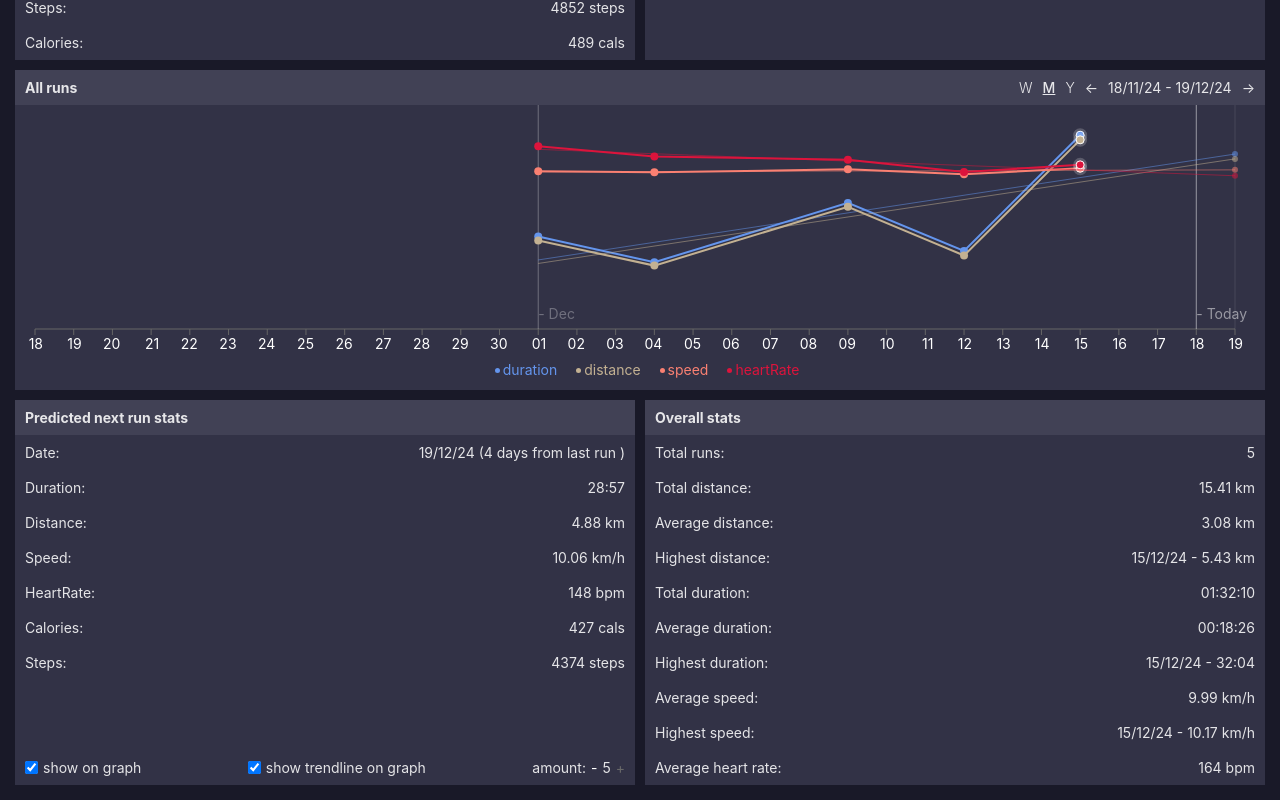
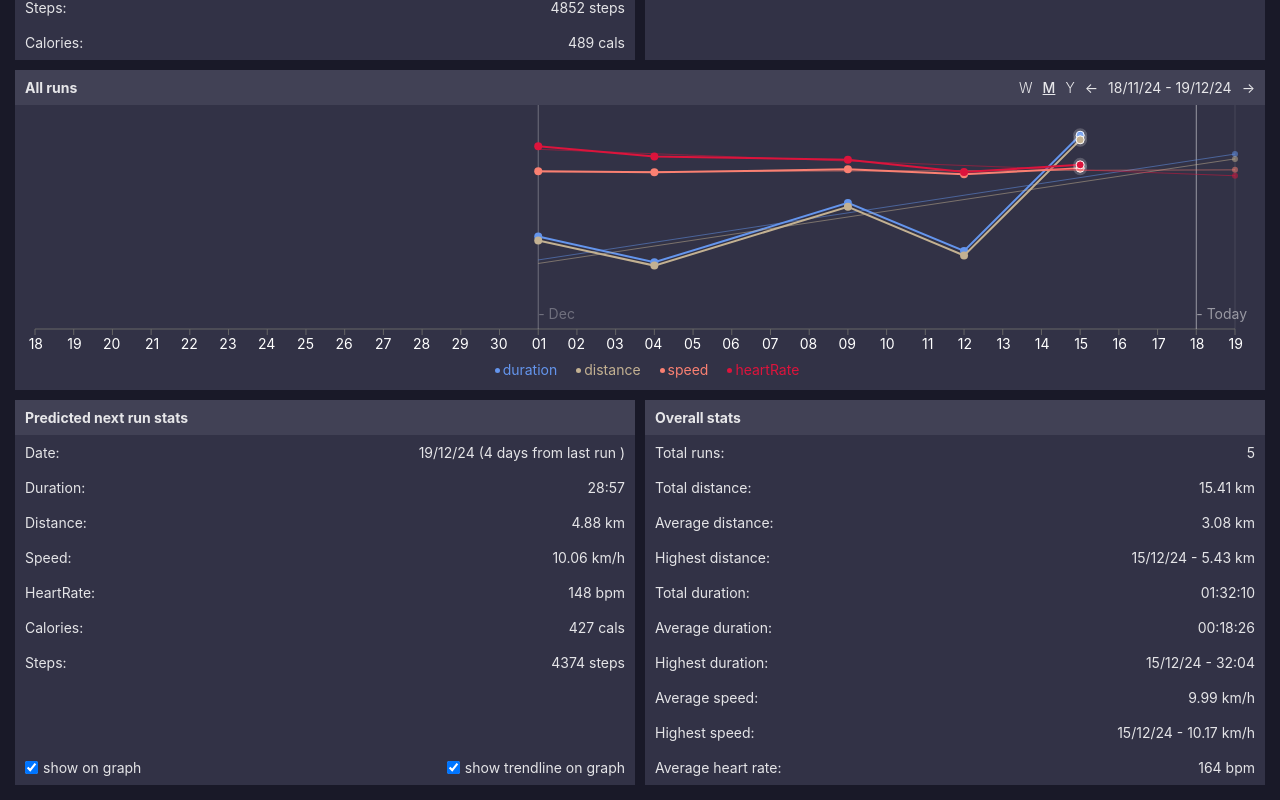
Before and after one commit to daefron/run-tracker, a React (Vite) app: page / in a window 1280 px wide. Shown: the part 770-1570 px from the top of the page. Built offline with nearby package versions, Linux system fonts and the light colour scheme.

Commit message:
reverted last prediction change

```diff
--- a/src/Components/AllChart.jsx
+++ b/src/Components/AllChart.jsx
@@ -2,7 +2,6 @@ import { dateArrayToRender, trendLine, dateFiller } from "../Tools.jsx";
 import {
   ResponsiveContainer,
   LineChart,
-  CartesianGrid,
   Line,
   ReferenceLine,
   Legend,
@@ -321,7 +320,10 @@ export function AllChart({
         </div>
       </div>
       <ResponsiveContainer>
-        <LineChart margin={{ top: 0, left: 20, right: 30, bottom: 10 }} data={chartData}>
+        <LineChart
+          margin={{ top: 0, left: 20, right: 30, bottom: 10 }}
+          data={chartData}
+        >
           <Legend content={<SmallerLegend />} />
           <XAxis dataKey="date" tick={<SmallerAxisTick />} />
           <YAxis yAxisId="duration" domain={[0, "dataMax + 300000"]} hide />
--- a/src/Components/Generic/NumberInput.jsx
+++ /dev/null
@@ -1,34 +0,0 @@
-export function NumberIncrementor({ type, state, setState, text, runs }) {
-  function incrementUp() {
-    if (state + 1 <= runs.length) {
-      setState(state + 1);
-    }
-  }
-  function incrementDown() {
-    if (state - 1 >= 2) {
-      setState(state - 1);
-    }
-  }
-  return (
-    <div style={{ display: "flex", gap: "5px" }} id={type + "Incrementor"}>
-      <p className="smallFont">{text}</p>
-      <p
-        className="smallFont"
-        onClick={incrementDown}
-        style={state - 1 < 2 ? { color: "dimGrey" } : { color: "white" }}
-      >
-        -
-      </p>
-      <p className="smallFont">{state}</p>
-      <p
-        className="smallFont"
-        onClick={incrementUp}
-        style={
-          state + 1 > runs.length ? { color: "dimGrey" } : { color: "white" }
-        }
-      >
-        +
-      </p>
-    </div>
-  );
-}
--- a/src/Components/PredictedRun.jsx
+++ b/src/Components/PredictedRun.jsx
@@ -14,7 +14,7 @@ export class PredictedRun {
     runs,
     marginAmount,
     setDateRange,
-    dateRangeChange
+    dateRangeChange,
   ) {
     if (!runs) {
       return;
@@ -72,10 +72,6 @@ export class PredictedRun {
       return day + "/" + month + "/" + year[2] + year[3];
     }
 
-    function dateDifference(date1, date2) {}
-
-    function dateToMs(date) {}
-
     function getGapsAverage() {
       dateRuns.forEach((point, i) => {
         point.order = i;
@@ -91,7 +87,6 @@ export class PredictedRun {
         }
       }
     }
-
     function typeMaker(parent) {
       types.forEach((type) => {
         parent[type] = trendLine(dateRuns, type).calcY(parent.chartOrder);
--- a/src/Components/Prediction.jsx
+++ b/src/Components/Prediction.jsx
@@ -1,15 +1,11 @@
 import { Stats } from "./Generic/Stats";
 import { CheckMark } from "./Generic/CheckMark";
-import { NumberIncrementor } from "./Generic/NumberInput";
 export function PredictionStats({
   predictedRuns,
   predictedOnGraph,
   setPredictedOnGraph,
   trendlineOnGraph,
   setTrendlineOnGraph,
-  predictionAmount,
-  setPredictionAmount,
-  runs,
 }) {
   const types = [
     "duration",
@@ -47,13 +43,6 @@ export function PredictionStats({
           state={trendlineOnGraph}
           setState={setTrendlineOnGraph}
         />
-        <NumberIncrementor
-          type="predictionAmount"
-          text="amount:"
-          state={predictionAmount}
-          setState={setPredictionAmount}
-          runs={runs}
-        />
       </div>
     </div>
   );
--- a/src/Loaded.jsx
+++ b/src/Loaded.jsx
@@ -21,9 +21,6 @@ export function Loaded({ runs }) {
   );
   const [predictedOnGraph, setPredictedOnGraph] = useState(true);
   const [trendlineOnGraph, setTrendlineOnGraph] = useState(true);
-  const [predictionAmount, setPredictionAmount] = useState(
-    parsedRuns.current.length
-  );
   const predictedRuns = useRef([
     new PredictedRun(
       baselineDate,
@@ -50,9 +47,6 @@ export function Loaded({ runs }) {
           setPredictedOnGraph={setPredictedOnGraph}
           trendlineOnGraph={trendlineOnGraph}
           setTrendlineOnGraph={setTrendlineOnGraph}
-          predictionAmount={predictionAmount}
-          setPredictionAmount={setPredictionAmount}
-          runs={parsedRuns.current}
         />
         <SelectedChart
           render="Selected run"
```
Also changed, not shown: src/Tools.jsx (line endings or trailing spaces).
